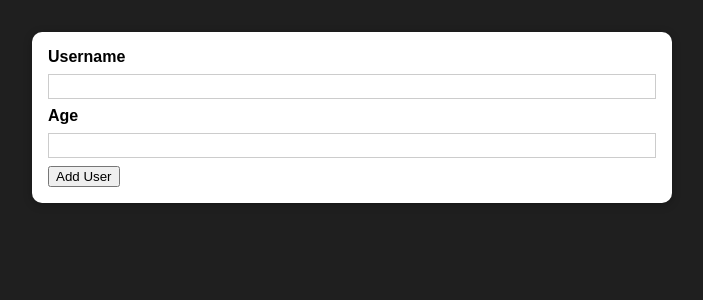
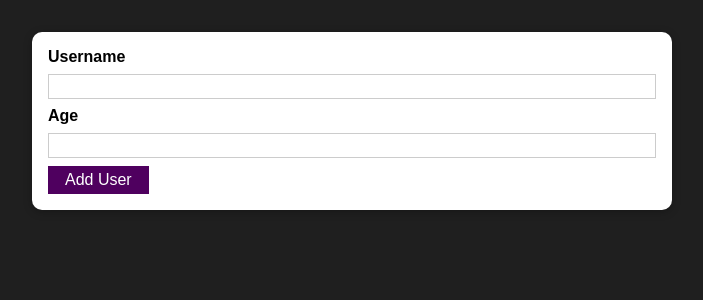
Before and after one commit to nishabdShunya/Automating-React-A3-Revision-Project, a React (Create React App) app: page / in a window 1280 px wide. Shown: the top 300 px of the page, without its empty margins (288-991 px from the left). Built offline with nearby package versions, Linux system fonts and the light colour scheme.

Commit message:
Add. A3-T5-Reusable Button-With Solution

```diff
--- a/src/components/UI/Button.js
+++ b/src/components/UI/Button.js
@@ -1 +1,12 @@
-// Write your code here:
+import React from "react";
+import "./Button.css";
+
+const Button = (props) => {
+  return (
+    <button className="button" type={props.type}>
+      {props.children}
+    </button>
+  );
+};
+
+export default Button;
--- a/src/components/Users/AddUser.js
+++ b/src/components/Users/AddUser.js
@@ -1,7 +1,6 @@
-// Write your code at relevant places in the code below:
-
 import React from "react";
 import Card from "../UI/Card";
+import Button from "../UI/Button";
 import "./AddUser.css";
 
 const AddUser = () => {
@@ -16,7 +15,7 @@ const AddUser = () => {
         <input id="username" type="text" />
         <label htmlFor="age">Age</label>
         <input id="age" type="number" />
-        <button type="submit">Add User</button>
+        <Button type="submit">Add User</Button>
       </form>
     </Card>
   );
```
